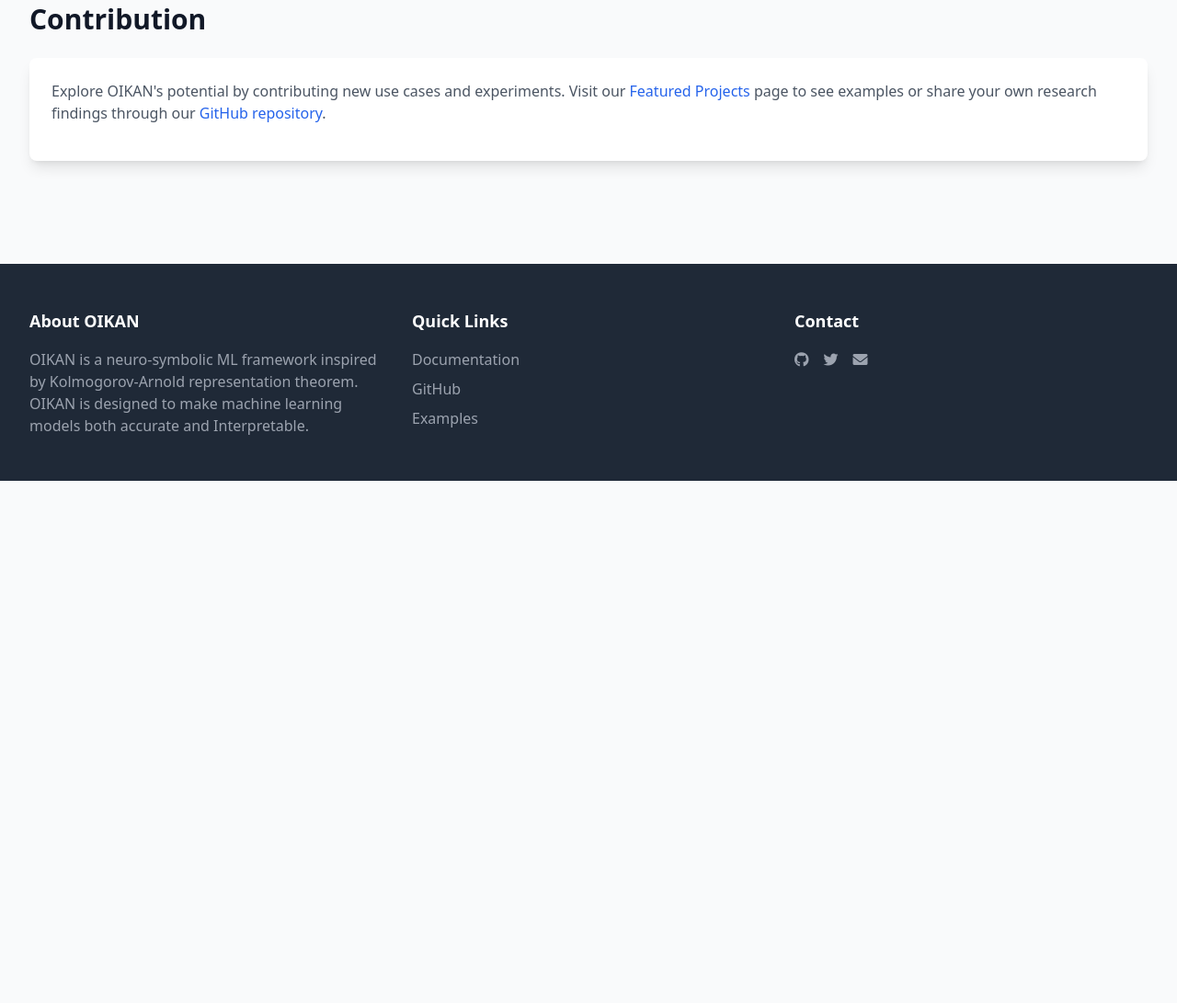
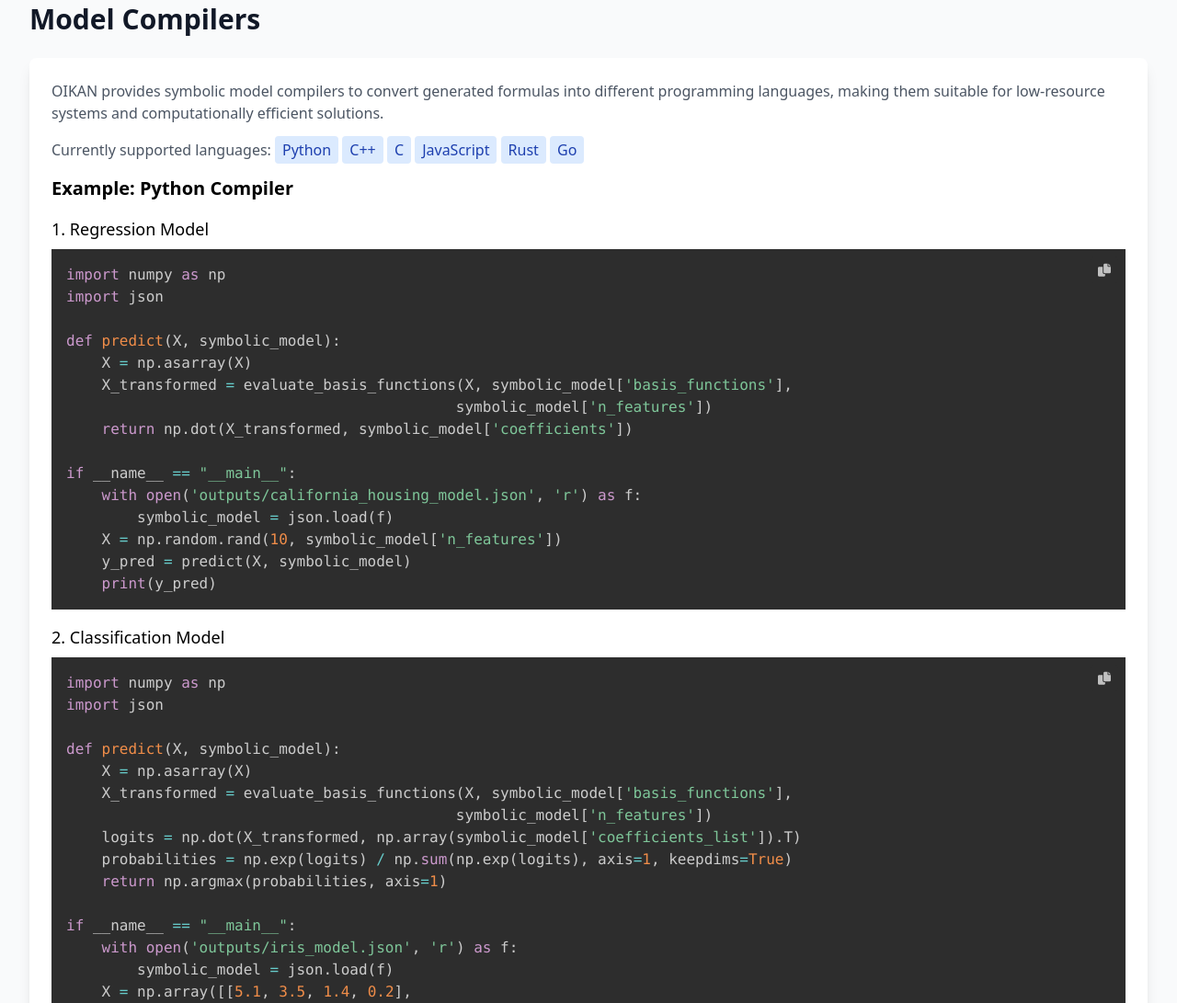
Before and after one commit to silvermete0r/oikan, a plain HTML site: page docs/index.html in a window 1280 px wide. Shown: the part 4251-5342 px from the top of the page at 92% size. Before the commit the page ends 4774 px from the top, so only its background shows below. Drawn offline with nearby package versions, Linux system fonts and the light colour scheme.

Commit message:
upd-low-resource-systems-block

```diff
--- a/docs/index.html
+++ b/docs/index.html
@@ -221,6 +221,73 @@ loaded_model.load("outputs/model.json")</code></pre>
             </div>
         </section>
 
+        <section id="compilers" class="mb-16">
+            <h2 class="text-3xl font-bold text-gray-900 mb-6">Model Compilers</h2>
+            <div class="bg-white rounded-lg shadow-lg p-6 mb-6">
+                <p class="text-gray-600 mb-4">
+                    OIKAN provides symbolic model compilers to convert generated formulas into different programming languages,
+                    making them suitable for low-resource systems and computationally efficient solutions.
+                </p>
+                <p class="text-gray-600 mb-4">
+                    Currently supported languages:
+                    <span class="px-2 py-1 bg-blue-100 text-blue-800 rounded">Python</span>
+                    <span class="px-2 py-1 bg-blue-100 text-blue-800 rounded">C++</span>
+                    <span class="px-2 py-1 bg-blue-100 text-blue-800 rounded">C</span>
+                    <span class="px-2 py-1 bg-blue-100 text-blue-800 rounded">JavaScript</span>
+                    <span class="px-2 py-1 bg-blue-100 text-blue-800 rounded">Rust</span>
+                    <span class="px-2 py-1 bg-blue-100 text-blue-800 rounded">Go</span>
+                </p>
+                <div class="mt-4">
+                    <h3 class="text-xl font-semibold mb-4">Example: Python Compiler</h3>
+                    <div class="mb-4">
+                        <h4 class="text-lg font-medium mb-2">1. Regression Model</h4>
+                        <pre class="language-python"><code>import numpy as np
+import json
+
+def predict(X, symbolic_model):
+    X = np.asarray(X)
+    X_transformed = evaluate_basis_functions(X, symbolic_model['basis_functions'],
+                                            symbolic_model['n_features'])
+    return np.dot(X_transformed, symbolic_model['coefficients'])
+
+if __name__ == "__main__":
+    with open('outputs/california_housing_model.json', 'r') as f:
+        symbolic_model = json.load(f)
+    X = np.random.rand(10, symbolic_model['n_features'])
+    y_pred = predict(X, symbolic_model)
+    print(y_pred)</code></pre>
+                    </div>
+                    <div>
+                        <h4 class="text-lg font-medium mb-2">2. Classification Model</h4>
+                        <pre class="language-python"><code>import numpy as np
+import json
+
+def predict(X, symbolic_model):
+    X = np.asarray(X)
+    X_transformed = evaluate_basis_functions(X, symbolic_model['basis_functions'],
+                                            symbolic_model['n_features'])
+    logits = np.dot(X_transformed, np.array(symbolic_model['coefficients_list']).T)
+    probabilities = np.exp(logits) / np.sum(np.exp(logits), axis=1, keepdims=True)
+    return np.argmax(probabilities, axis=1)
+
+if __name__ == "__main__":
+    with open('outputs/iris_model.json', 'r') as f:
+        symbolic_model = json.load(f)
+    X = np.array([[5.1, 3.5, 1.4, 0.2],
+                  [7.0, 3.2, 4.7, 1.4],
+                  [6.3, 3.3, 6.0, 2.5]])
+    y_pred = predict(X, symbolic_model)
+    print(y_pred)</code></pre>
+                    </div>
+                </div>
+                <div class="mt-4">
+                    <a href="https://github.com/silvermete0r/oikan/tree/main/model_compilers" target="_blank" class="text-blue-600 hover:underline">
+                        View all model compilers →
+                    </a>
+                </div>
+            </div>
+        </section>
+
         <section id="contribute" class="mb-16">
             <h2 class="text-3xl font-bold text-gray-900 mb-6">Contribution</h2>
             <div class="bg-white rounded-lg shadow-lg p-6">
```
